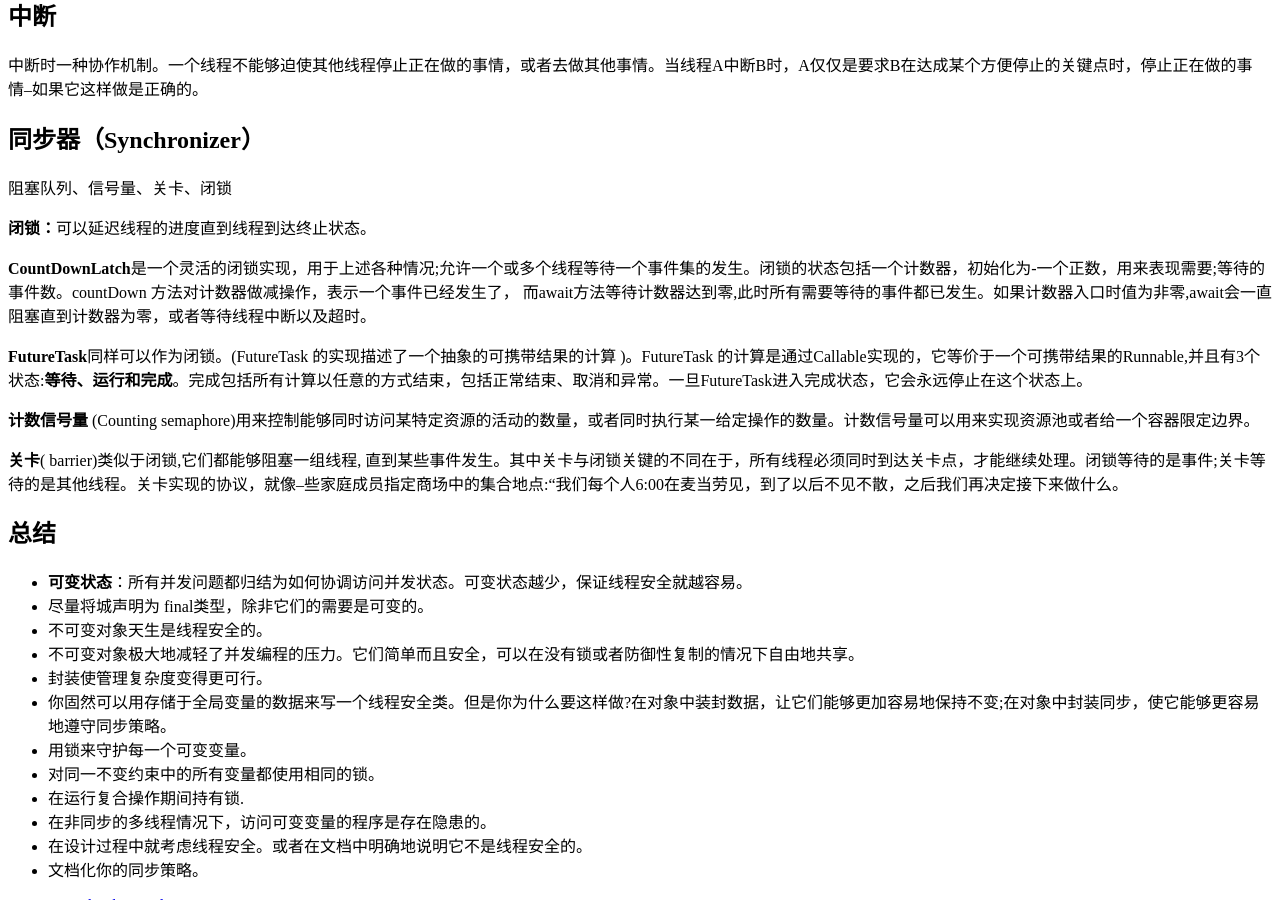
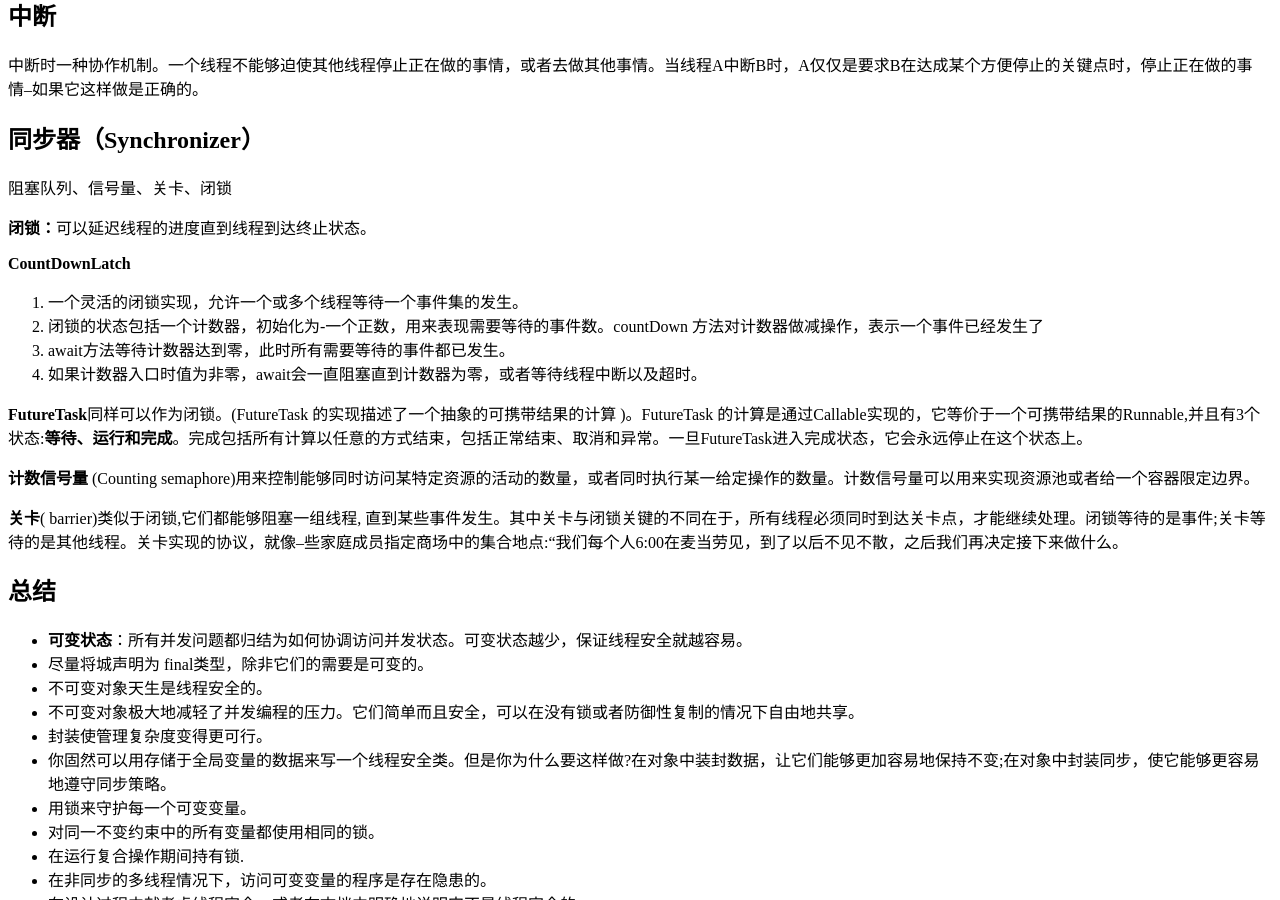
Before and after one commit to guoyang1996/guoyang1996.github.io, a Jekyll site: the page built from _posts/2019-07-10-java-concurrent2.md, in a window 1280 px wide and 900 px high, scrolled down 1407 px. Built offline with Jekyll 4.4.1, drawn with Linux system fonts in a browser that asks for light colours; comment, search, counter and statistics services are not loaded.

Commit message:
Update 2019-07-10-java-concurrent2.md

```diff
--- a/_posts/2019-07-10-java-concurrent2.md
+++ b/_posts/2019-07-10-java-concurrent2.md
@@ -47,9 +47,12 @@ ConcurrentHashMap、ConcurrentLinkedQueue，PriorityQueue（非并发）、Block
 
 
 
-**CountDownLatch**是一个灵活的闭锁实现，用于上述各种情况;允许一个或多个线程等待一个事件集的发生。闭锁的状态包括一个计数器，初始化为-一个正数，用来表现需要;等待的事件数。countDown 方法对计数器做减操作，表示一个事件已经发生了， 而await方法等待计数器达到零,此时所有需要等待的事件都已发生。如果计数器入口时值为非零,await会一直阻塞直到计数器为零，或者等待线程中断以及超时。
+**CountDownLatch**
 
-
+1. 一个灵活的闭锁实现，允许一个或多个线程等待一个事件集的发生。
+2. 闭锁的状态包括一个计数器，初始化为-一个正数，用来表现需要等待的事件数。countDown 方法对计数器做减操作，表示一个事件已经发生了
+3. await方法等待计数器达到零，此时所有需要等待的事件都已发生。
+4. 如果计数器入口时值为非零，await会一直阻塞直到计数器为零，或者等待线程中断以及超时。
 
 **FutureTask**同样可以作为闭锁。(FutureTask 的实现描述了一个抽象的可携带结果的计算 )。FutureTask 的计算是通过Callable实现的，它等价于一个可携带结果的Runnable,并且有3个状态:**等待、运行和完成**。完成包括所有计算以任意的方式结束，包括正常结束、取消和异常。一旦FutureTask进入完成状态，它会永远停止在这个状态上。
 
```
